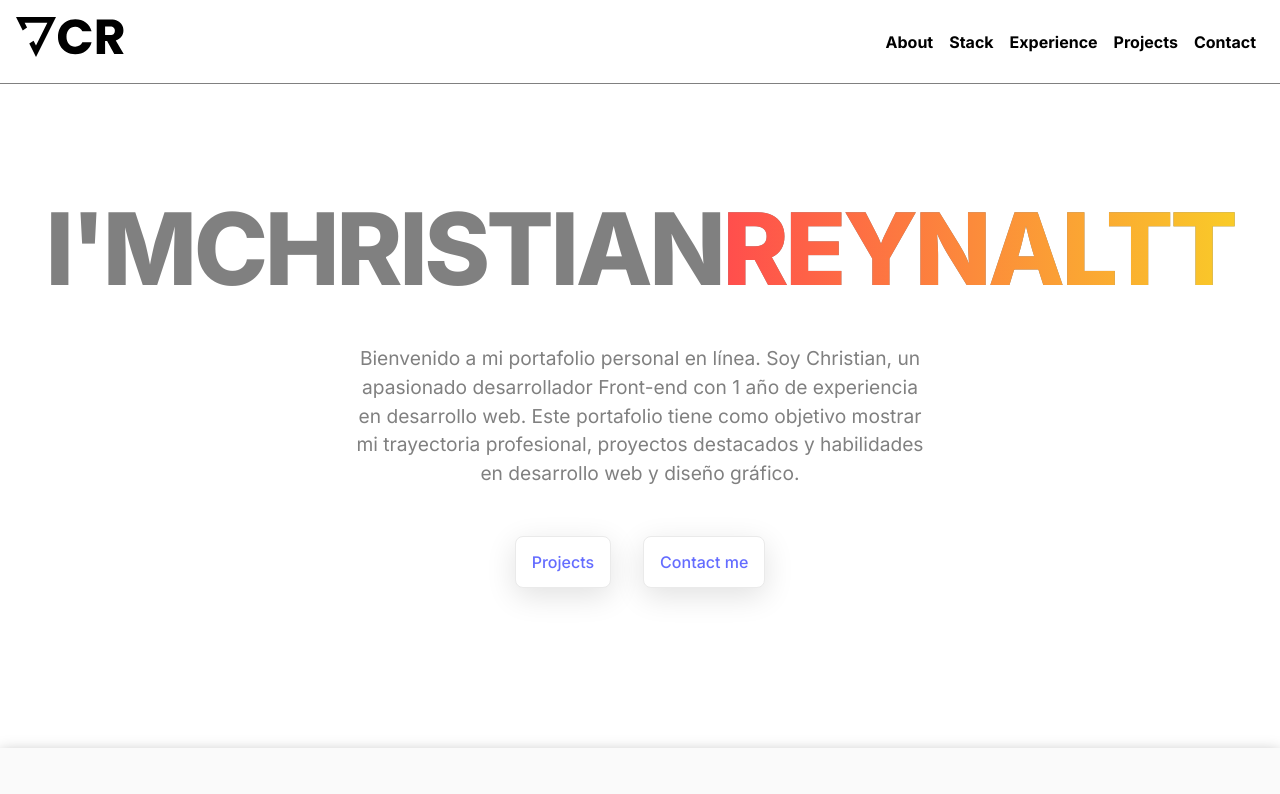
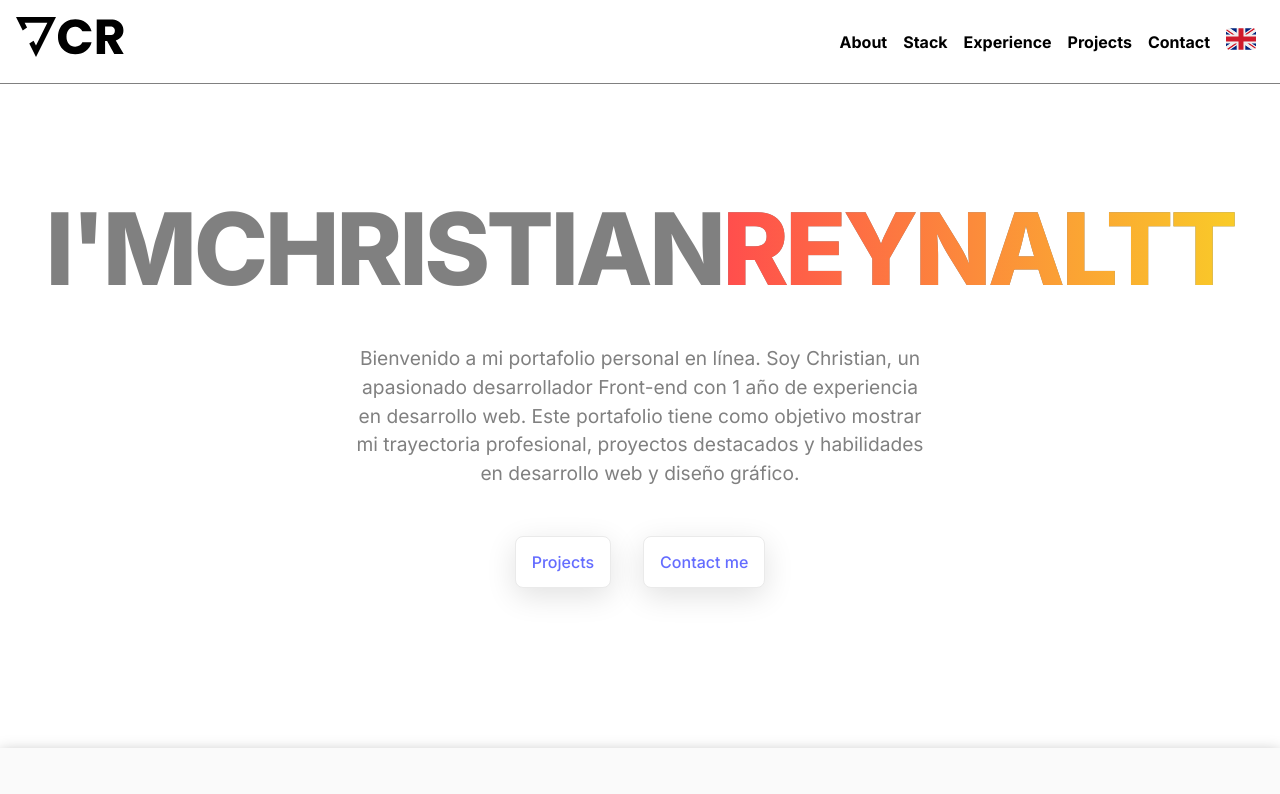
Before and after one commit to crisrey211/portfolio, a React (Vite) app: page / in a window 1280 px wide. Shown: the top 794 px of the page. Built offline with nearby package versions, Linux system fonts and the light colour scheme; grey boxes are pictures that could not be loaded.

Commit message:
ni me acuerdo que era esto

```diff
--- a/src/components/NavBar.css
+++ b/src/components/NavBar.css
@@ -45,7 +45,9 @@
   height: 2em;
   fill: black;
 }
-
+.Cabecera-a-button {
+  cursor: pointer;
+}
 /* media --> Movil */
 @media (min-width: 0rem) and (max-width: 43rem) {
   .Cabecera-button {
--- a/src/components/NavBar.jsx
+++ b/src/components/NavBar.jsx
@@ -60,10 +60,12 @@ const Home = () => {
               {t("contact", "Contacto")}
             </a>
           </li>
+          <li className="Cabecera-li">
+            <a className="Cabecera-a-button">
+              <DropDown />
+            </a>
+          </li>
         </ul>
-        {/* <div className="Cabecera-button-language">
-          <DropDown />
-        </div> */}
       </nav>
     </header>
   )
--- a/src/components/dropDown/DropDown.jsx
+++ b/src/components/dropDown/DropDown.jsx
@@ -25,7 +25,6 @@ export const DropDown = () => {
           <div
             className={styles.flag}
             onClick={() => {
-              console.log("ingles")
               changeLanguage("en")
             }}
           >
@@ -34,7 +33,6 @@ export const DropDown = () => {
           <div
             className={styles.flag}
             onClick={() => {
-              console.log("espalol")
               changeLanguage("es")
             }}
           >
--- a/src/components/dropDown/DropDown.module.css
+++ b/src/components/dropDown/DropDown.module.css
@@ -4,7 +4,7 @@
 }
 .content {
   position: absolute;
-  background-color: black;
+  background-color: transparent;
 }
 .flag {
   cursor: pointer;
```
